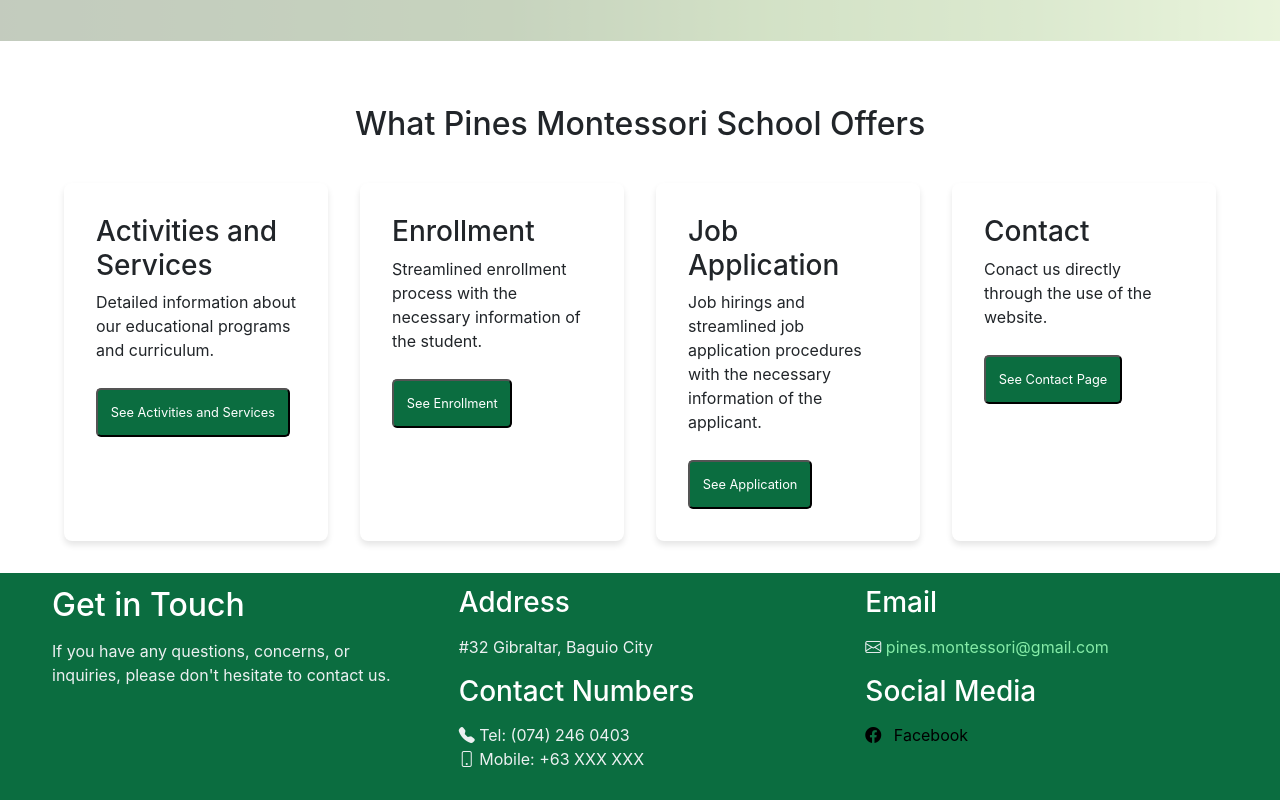
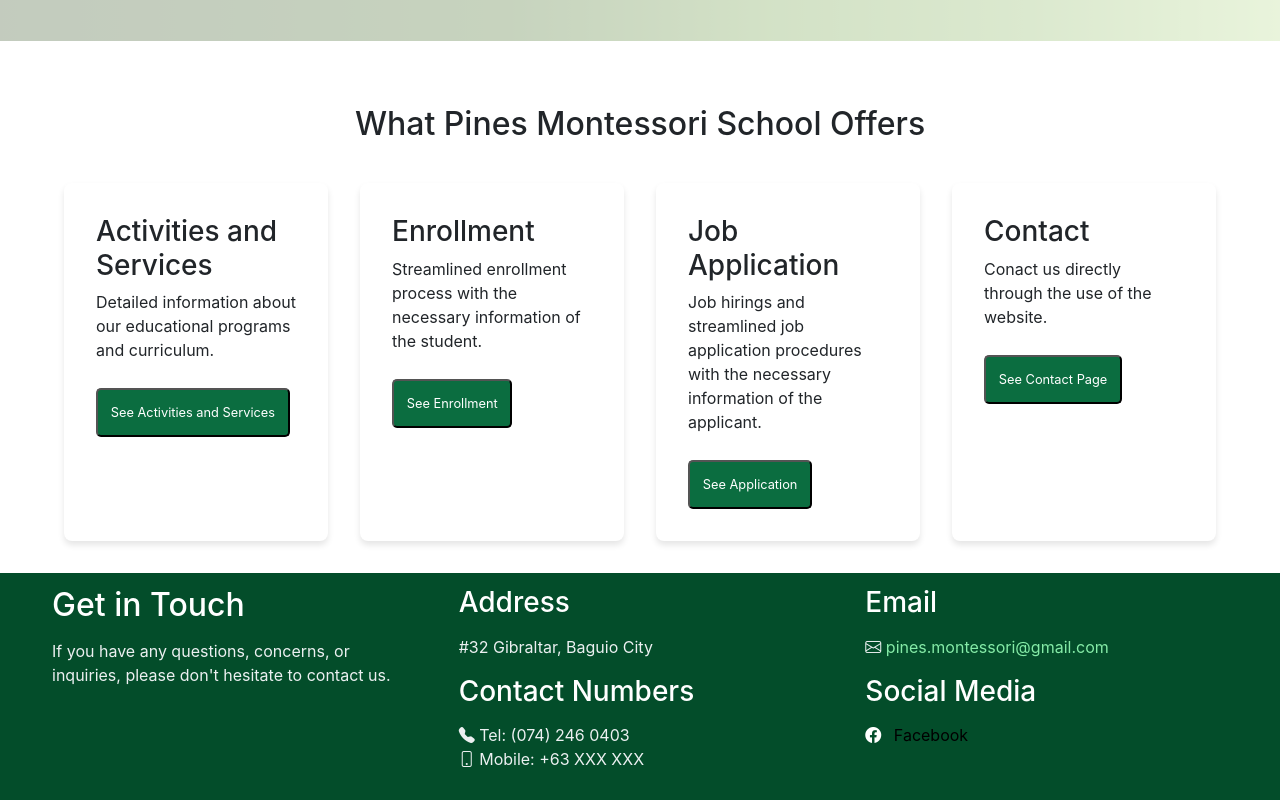
Before and after one commit to RoldanOppas/appdev, a React (Vite) app: page / in a window 1280 px wide. Shown: the part 1609-2409 px from the top of the page. Built offline with nearby package versions, Linux system fonts and the light colour scheme.

Commit message:
footer styles

```diff
--- a/src/App.css
+++ b/src/App.css
@@ -32,7 +32,7 @@
 /*footer */
 
 .footer {
-  background-color: #0b6d40; /* Dark background for standard footers */
+  background-color: #034d2a; /* Dark background for standard footers */
   color: #ecf0f1; /* Light text for contrast */
   padding: 1%;
 }
@@ -74,12 +74,14 @@
 .social-links a {
   display: inline-block;
   margin-bottom: 10px;
-  color: #85eba7;
+  color: #ffffff; /* Light color for links */
 }
 
 .social-links i {
   margin-right: 5px;
+  color: #ffffff; /* Light color for icons */
 }
+
 
 @media (max-width: 768px) {
   .footer .row {
```
